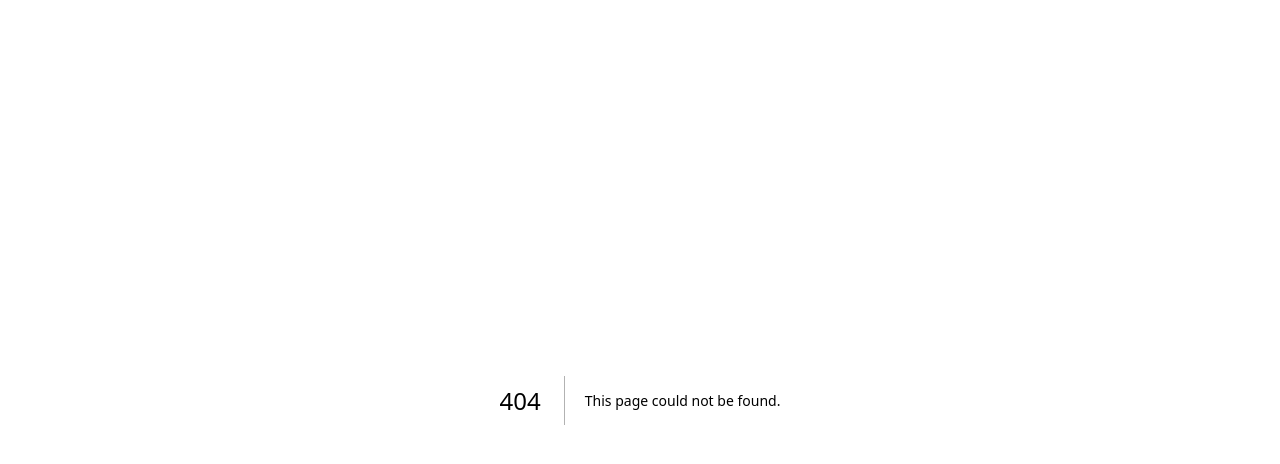
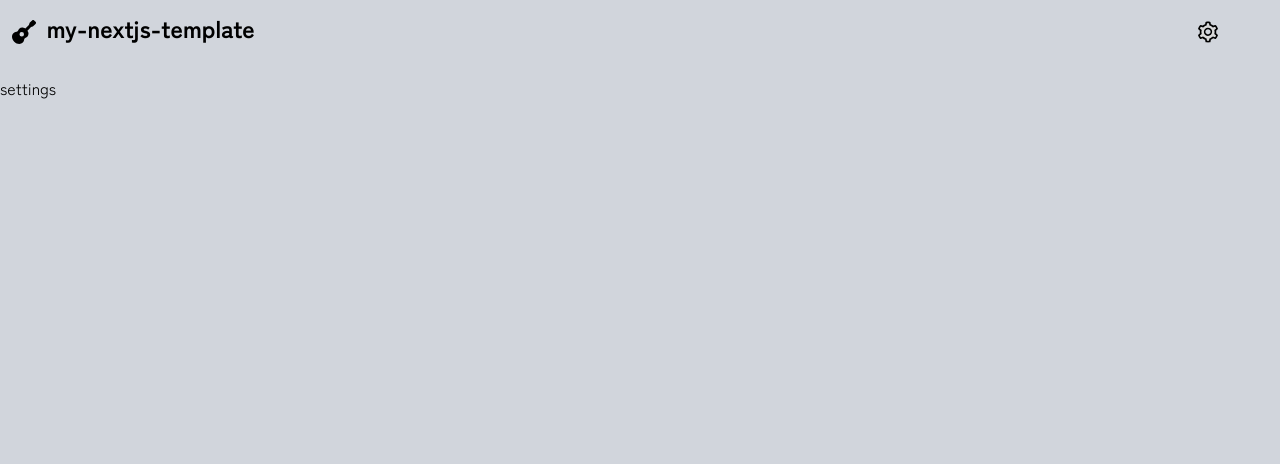
Before and after one commit to enuesaa/my-nextjs-template, a Next.js app: page /settings in a window 1280 px wide. Before the commit this address had no page. Shown: the top 464 px of the page. Built offline with nearby package versions, Linux system fonts and the light colour scheme.

Commit message:
feat: use app router

```diff
--- /dev/null
+++ b/src/app/layout.tsx
@@ -0,0 +1,22 @@
+import type { Metadata } from 'next'
+import { ReactNode } from 'react'
+import { Providers } from './providers'
+import '../styles/globals.css'
+
+export const metadata: Metadata = {
+  title: 'my-nextjs-template',
+}
+
+type Props = {
+  children: ReactNode
+}
+
+export default function RootLayout({ children }: Props) {
+  return (
+    <html lang='ja'>
+      <body className='text-blac bg-gray-300 font-zenkaku'>
+        <Providers>{children}</Providers>
+      </body>
+    </html>
+  )
+}
--- /dev/null
+++ b/src/app/providers.tsx
@@ -0,0 +1,14 @@
+'use client'
+
+import { ReactNode, useState } from 'react'
+import { QueryClient, QueryClientProvider } from 'react-query'
+
+type Props = {
+  children: ReactNode
+}
+
+export const Providers = ({ children }: Props) => {
+  const [queryClient] = useState(() => new QueryClient())
+
+  return <QueryClientProvider client={queryClient}>{children}</QueryClientProvider>
+}
--- /dev/null
+++ b/src/app/settings/page.tsx
@@ -0,0 +1,11 @@
+import { Header } from '../../components/common/Header'
+import { Main } from '../../components/common/Main'
+
+export default function TopPage() {
+  return (
+    <>
+      <Header />
+      <Main>settings</Main>
+    </>
+  )
+}
--- a/src/components/common/HeaderSettingLink.tsx
+++ b/src/components/common/HeaderSettingLink.tsx
@@ -8,7 +8,7 @@ const styles = {
 
 export const HeaderSettingLink = () => {
   return (
-    <Link href='/setting' className={styles.link}>
+    <Link href='/settings' className={styles.link}>
       <AiTwotoneSetting className='align-middle inline' />
     </Link>
   )
--- a/src/pages/_app.tsx
+++ /dev/null
@@ -1,13 +0,0 @@
-import type { AppProps } from 'next/app'
-import { QueryClient, QueryClientProvider } from 'react-query'
-import '../styles/globals.css'
-
-export default function App({ Component, pageProps }: AppProps) {
-  const queryClient = new QueryClient()
-
-  return (
-    <QueryClientProvider client={queryClient}>
-      <Component {...pageProps} />
-    </QueryClientProvider>
-  )
-}
--- a/src/pages/_document.tsx
+++ /dev/null
@@ -1,13 +0,0 @@
-import { Html, Head, Main, NextScript } from 'next/document'
-
-export default function Document() {
-  return (
-    <Html lang='ja'>
-      <Head />
-      <body className='text-blac bg-gray-200 font-zenkaku'>
-        <Main />
-        <NextScript />
-      </body>
-    </Html>
-  )
-}
--- a/tsconfig.json
+++ b/tsconfig.json
@@ -28,8 +28,8 @@
     "next-env.d.ts",
     "**/*.ts",
     "**/*.tsx",
-    ".next/types/**/*.ts",
-    "dist/types/**/*.ts"
+    "dist/types/**/*.ts",
+    "dist/dev/types/**/*.ts"
   ],
   "exclude": [
     "node_modules"
```
Also changed, not shown: src/app/page.tsx (renamed from src/pages/index.tsx).
